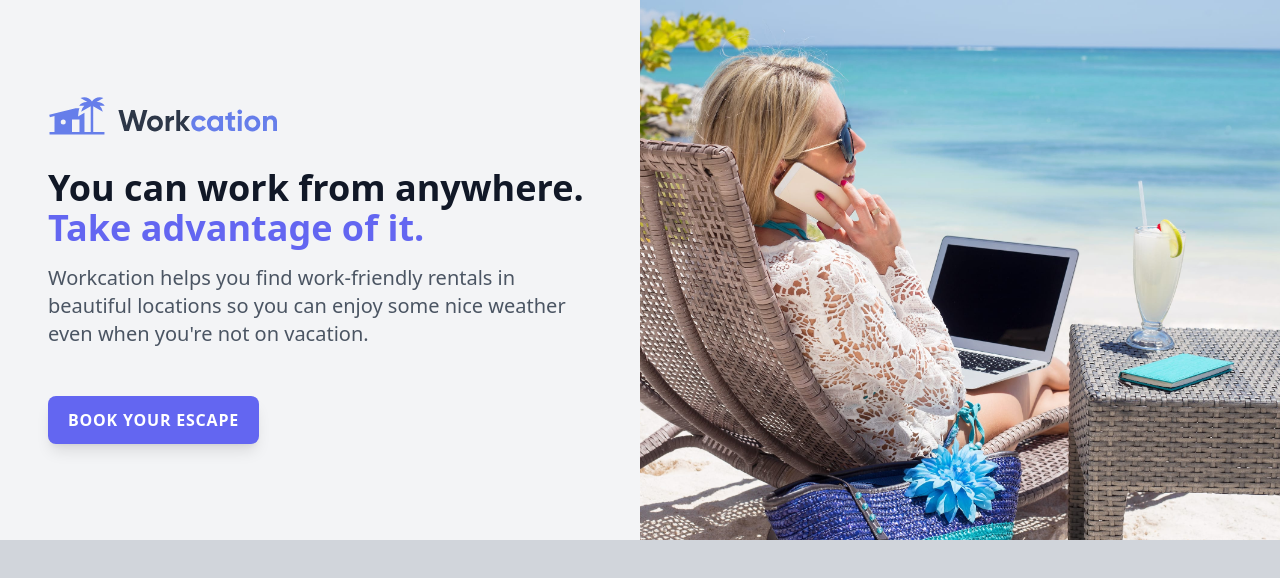
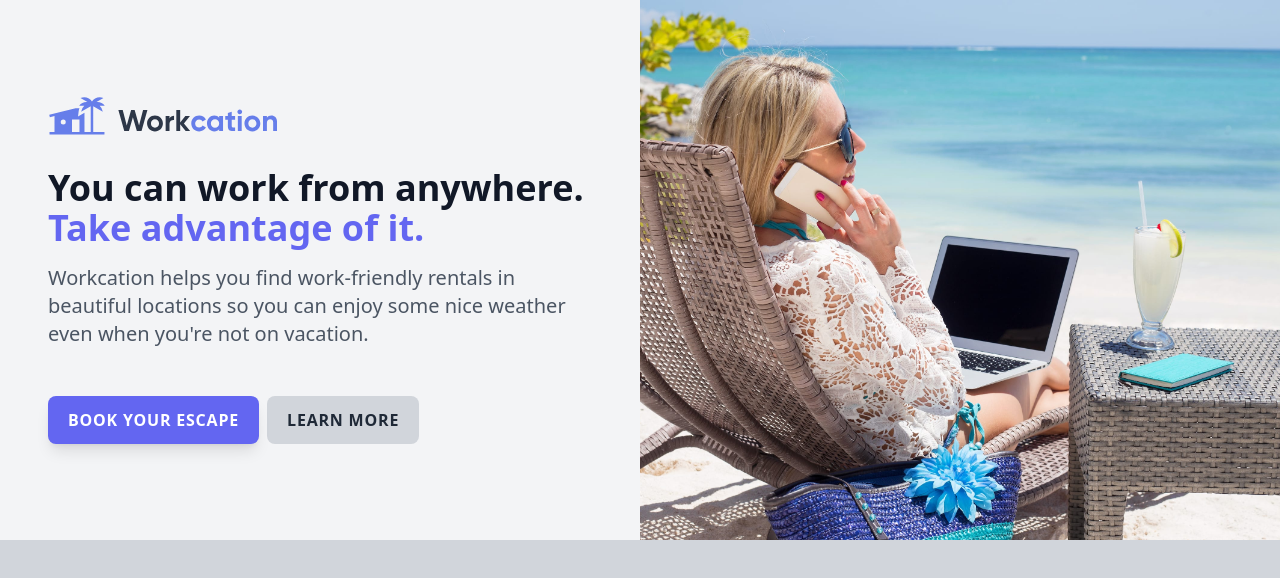
Before and after one commit to jenkinz/my-vite-project, a Vue app: page / in a window 1280 px wide. Shown: the top 578 px of the page. Built offline with nearby package versions, Linux system fonts and the light colour scheme.

Commit message:
Abstract button classes

```diff
--- a/src/App.vue
+++ b/src/App.vue
@@ -54,12 +54,9 @@ import DestinationCard from './components/DestinationCard.vue';
           Workcation helps you find work-friendly rentals in beautiful locations
           so you can enjoy some nice weather even when you're not on vacation.
         </p>
-        <div class="mt-4 sm:mt-6">
-          <a
-            class="focus:ring-op-50 inline-block transform rounded-lg bg-indigo-500 px-5 py-3 text-sm font-semibold uppercase tracking-wider text-white shadow-lg transition hover:-translate-y-0.5 hover:bg-indigo-400 focus:outline-none focus:ring focus:ring-indigo-500 focus:ring-offset-2 active:bg-indigo-600 sm:mt-6 sm:text-base"
-            href="#"
-            >Book your escape</a
-          >
+        <div class="mt-4 space-x-2 sm:mt-6">
+          <a class="btn btn-primary" href="#">Book your escape</a>
+          <a class="btn btn-secondary" href="#">Learn more</a>
         </div>
       </div>
     </div>
--- a/src/index.css
+++ b/src/index.css
@@ -1,35 +1,18 @@
-.hello {
-  color: red;
-}
-
 @tailwind base;
 @tailwind components;
 
-.btn {
-  @apply inline-block rounded-lg px-5 py-3 text-sm font-semibold uppercase tracking-wider;
-}
-.btn:focus {
-  @apply shadow outline-none;
-}
-
-.btn-indigo {
-  @apply bg-indigo-500 text-white;
-}
-.btn-indigo:hover {
-  @apply bg-indigo-400;
-}
-.btn-indigo:active {
-  @apply bg-indigo-600;
-}
-
-.btn-gray {
-  @apply bg-gray-400 text-gray-800;
-}
-.btn-gray:hover {
-  @apply bg-gray-300;
-}
-.btn-gray:active {
-  @apply bg-gray-500;
+@layer components {
+  .btn {
+    @apply inline-block rounded-lg px-5 py-3 text-sm font-semibold uppercase tracking-wider focus:outline-none
+           focus:ring focus:ring-offset-2 sm:mt-6 sm:text-base;
+  }
+  .btn-primary {
+    @apply transform bg-indigo-500 text-white shadow-lg transition hover:-translate-y-0.5 hover:bg-indigo-400
+         focus:ring-indigo-500 active:bg-indigo-600;
+  }
+  .btn-secondary {
+    @apply bg-gray-300 text-gray-800 hover:bg-gray-200 focus:ring-gray-300 active:bg-gray-400;
+  }
 }
 
 @tailwind utilities;
```
